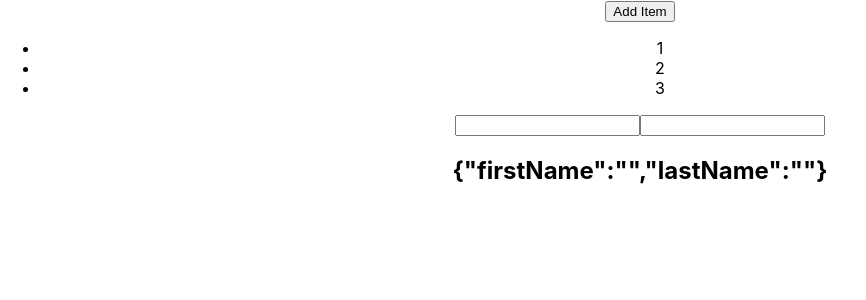
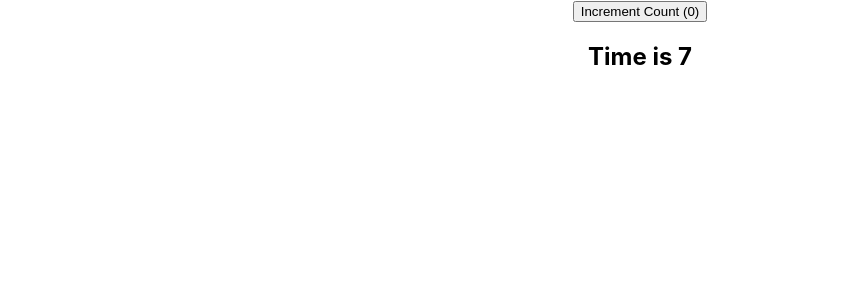
Before and after one commit to csilfverskiold/gitpod-react, a React (Create React App) app in the folder my-app/: page / in a window 1280 px wide. Shown: the top 300 px of the page, without its empty margins (0-866 px from the left). Built offline with nearby package versions, Linux system fonts and the light colour scheme.

Commit message:
Add component covering useEffect method

```diff
--- a/my-app/src/App.js
+++ b/my-app/src/App.js
@@ -20,6 +20,7 @@
 import ControlledFormsHooks from './components/ControlledFormsHooks';
 import UseStateWithArrays from './components/UseStateWithArrays';
 import UseStateWithObjects from './components/UseStateWithObjects';
+import UseEffectCounter from './components/UseEffectCounter';
 
 // 4. Use functional/class component
 // 5.0 Pass in prop (name, greeting, age) as JSX
@@ -43,9 +44,10 @@
       <ControlledForms />
       <UncontrolledForms />
       <SearchBar />
-      <ControlledFormsHooks /> */}
+      <ControlledFormsHooks />
       <UseStateWithArrays />
-      <UseStateWithObjects />
+      <UseStateWithObjects /> */}
+      <UseEffectCounter />
     </div>
   );
 }
--- /dev/null
+++ b/my-app/src/components/UseEffectCounter.js
@@ -0,0 +1,56 @@
+// Hooks in React
+// Showcasing useEffect() Hook
+
+import React, { useState, useEffect } from 'react'
+
+function UseEffectCounter() {
+    const [count, setCount] = useState(0);
+    const [time, setTime] = useState(0);
+
+    useEffect(() => {
+        console.log('count 1 effect');
+        document.title = count;
+    }, [count]);
+    useEffect(() => {
+        console.log('Creating timer');
+        const interval = setInterval(() => {
+            console.log('Interval executed');
+            setTime(time => time + 1)
+        }, 1000);
+
+        // Cleanup funtion below
+        return () => {
+            console.log('cleaning up!');
+            clearInterval(interval);
+        }
+    }, []);
+    return (
+        <div>
+            <button onClick={
+                () => setCount(count => count + 1)
+            }>
+                Increment Count ({count})
+            </button>
+            <h2>Time is {time}</h2>
+        </div>
+    )
+}
+
+export default UseEffectCounter
+
+// LOOK UP useEFFECT() FOR BETTER UNDERSTANDING AGAIN
+
+// useEffect()
+// "The key  thing I want you to remember from this lesson
+// is that useEffect runs the function  you give it after every render,
+// no matter what."
+
+// "Executing useEffect() on every render is bad for performance. Try using useEffect to execute on conditions.
+// Ideally, each effect would only  run when it actually needs to, not every single time the component renders."
+
+// Effect cleanup functions
+// "Here you’ll learn how to  mimic the componentWillUnmount method,
+// which is primarily used for running  cleanup functions, such as removing event
+// listeners and stopping timers and intervals. A cleanup function then, is any function that
+// should be executed just before the component  unmounts, in order to “clean things up”, so the
+// browser is not left with unused event listeners,  timers, hung network requests and so on."
```
